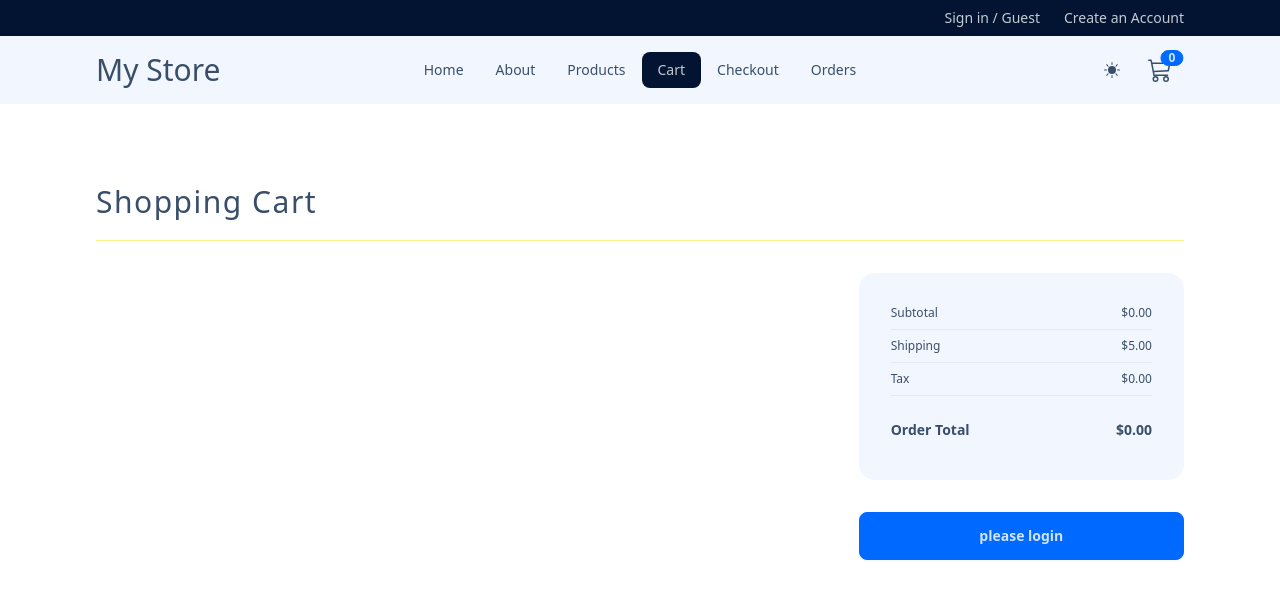
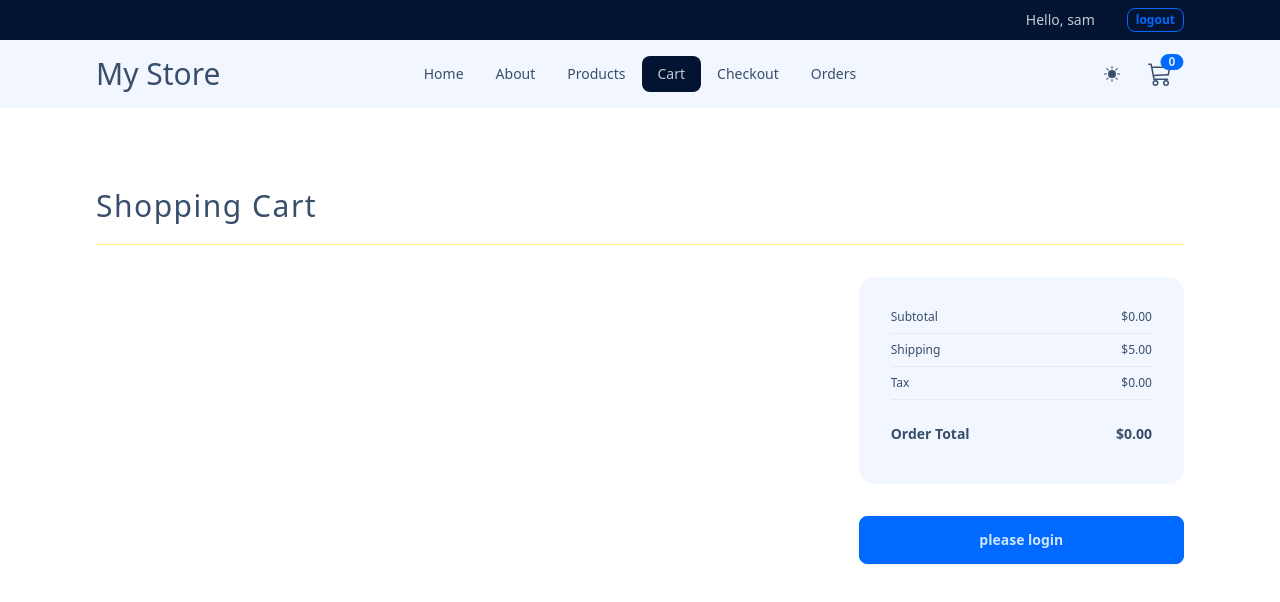
Before and after one commit to sumedhsph/MyStoreV1, a React (Vite) app: page /cart in a window 1280 px wide. Shown: the top 602 px of the page. Built offline with nearby package versions, Linux system fonts and the light colour scheme.

Commit message:
handling logout fun

```diff
--- a/src/components/Header.jsx
+++ b/src/components/Header.jsx
@@ -1,12 +1,35 @@
 import React from "react";
-import { Link } from "react-router-dom";
+import { useDispatch, useSelector } from "react-redux";
+import { Link, useNavigate } from "react-router-dom";
+import { clearCart } from "../features/cart/cartSlice";
+import { logoutUser } from "../features/user/userSlice";
 
 function Header() {
+  const navigate = useNavigate();
+  const dispatch = useDispatch();
+  const user = useSelector((state) => state.userState.user);
+
+  const handleLogout = () => {
+    navigate("/");
+    dispatch(clearCart());
+    dispatch(logoutUser());
+  };
+
   return (
     <header className=" bg-neutral py-2 text-neutral-content ">
       <div className="align-element flex justify-center sm:justify-end ">
         {/* USER */}
-        {/* LINKS */}
+        {user ? (
+          <div className="flex gap-x-2 sm:gap-x-8 items-center">
+            <p className="text-xs sm:text-sm">Hello, {user.username}</p>
+            <button
+              className="btn btn-xs btn-outline btn-primary "
+              onClick={handleLogout}
+            >
+              logout
+            </button>
+          </div>
+        ) : (
           <div className="flex gap-x-6 justify-center items-center">
             <Link to="/login" className="link link-hover text-xs sm:text-sm">
               Sign in / Guest
@@ -15,6 +38,8 @@
               Create an Account
             </Link>
           </div>
+        )}
+        {/* LINKS */}
       </div>
     </header>
   );
```
Lines whose indentation alone changed are shown as unchanged.
